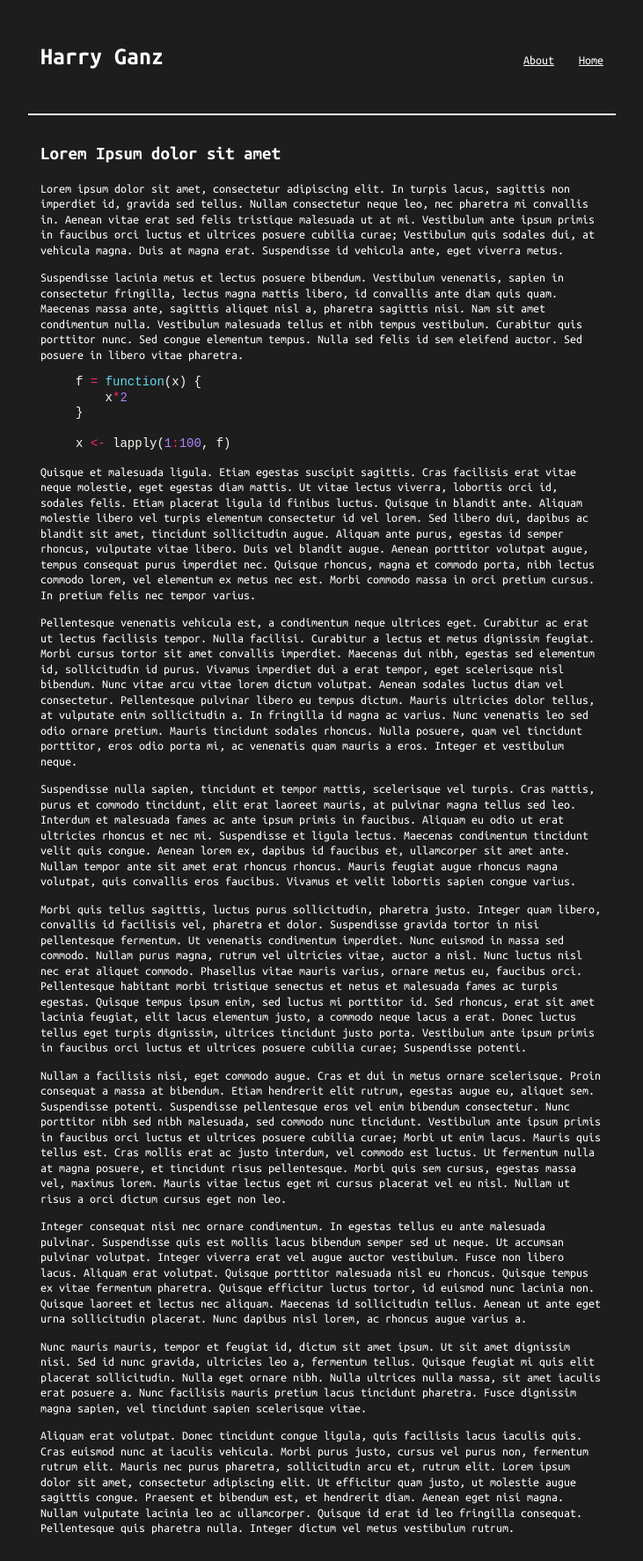
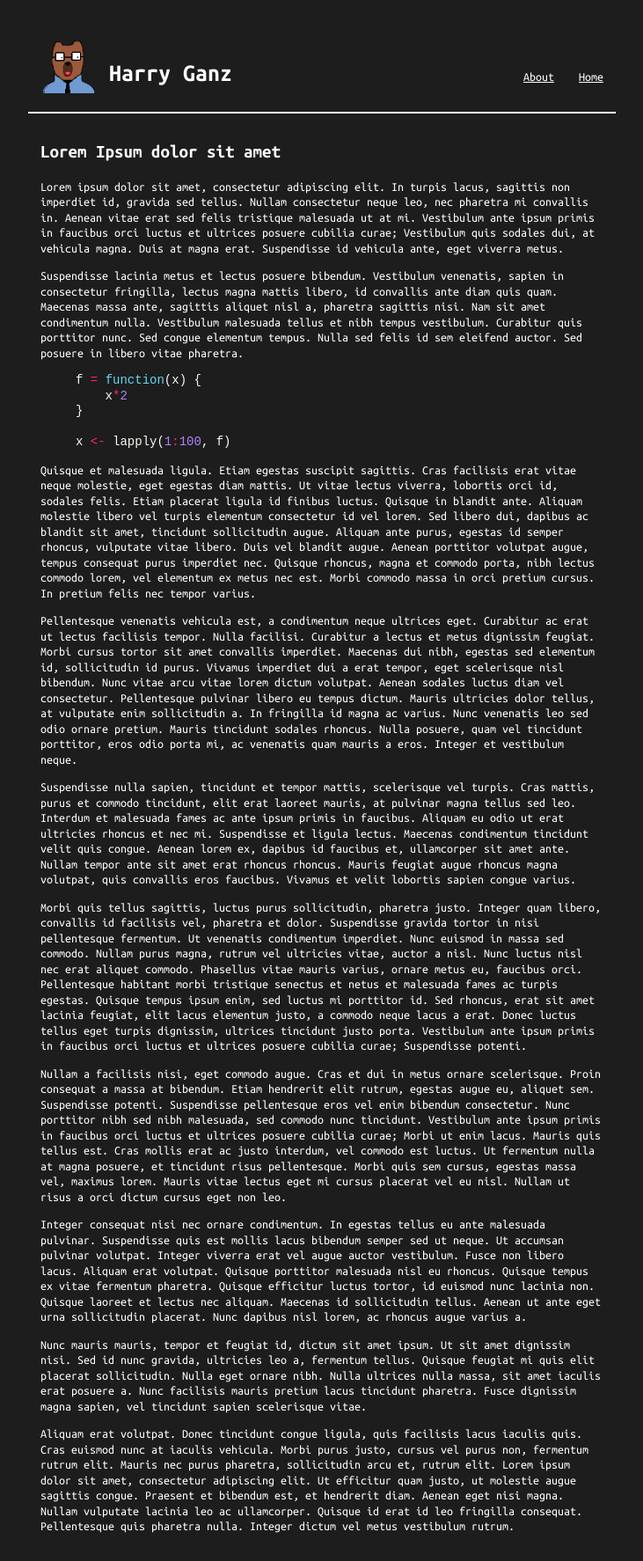
Before and after one commit to harryganz/harryganz.github.io, a Jekyll site: the page built from index.markdown, in a window 1280 px wide. Shown: the whole page at 88% size, without its empty margins (274-1005 px from the left). Built offline with Jekyll 4.4.1, drawn with Linux system fonts in a browser that asks for light colours.

Commit message:
Adds logo to header

```diff
--- a/_includes/header.html
+++ b/_includes/header.html
@@ -1,5 +1,6 @@
 <header>
     <div class="flex flex-row">
+        <img class="site-logo" alt="Bear Logo" src="{{ '/assets/img/bear_logo.png' | relative_url }}" height="64px" width="64px" />
         {%- assign page_paths = site.pages | map: 'path' -%}
         <a class="site-title flex-item" rel="author" href="{{ '/' | relative_url }}"><h1>{{ site.title | escape }}</h1></a>
         {%- if page_paths -%}
--- a/_sass/partials/_layout.scss
+++ b/_sass/partials/_layout.scss
@@ -19,13 +19,16 @@ body {
 }
 
 header {
-    padding: 2em 1em;
+    padding: 2em 1em 0.5em 1em;
     border-bottom: 2px solid #ffffff;
     @extend %resize-at-breakpoint-md;
-
     a.site-title {
         text-decoration: none;
     }
+    .site-logo {
+        transform: translateY(1em)
+    }
+
 }
 
 main {
```
Also changed, not shown: assets/img/bear_logo.png (renamed from assets/Bear.png), 7 other files.
